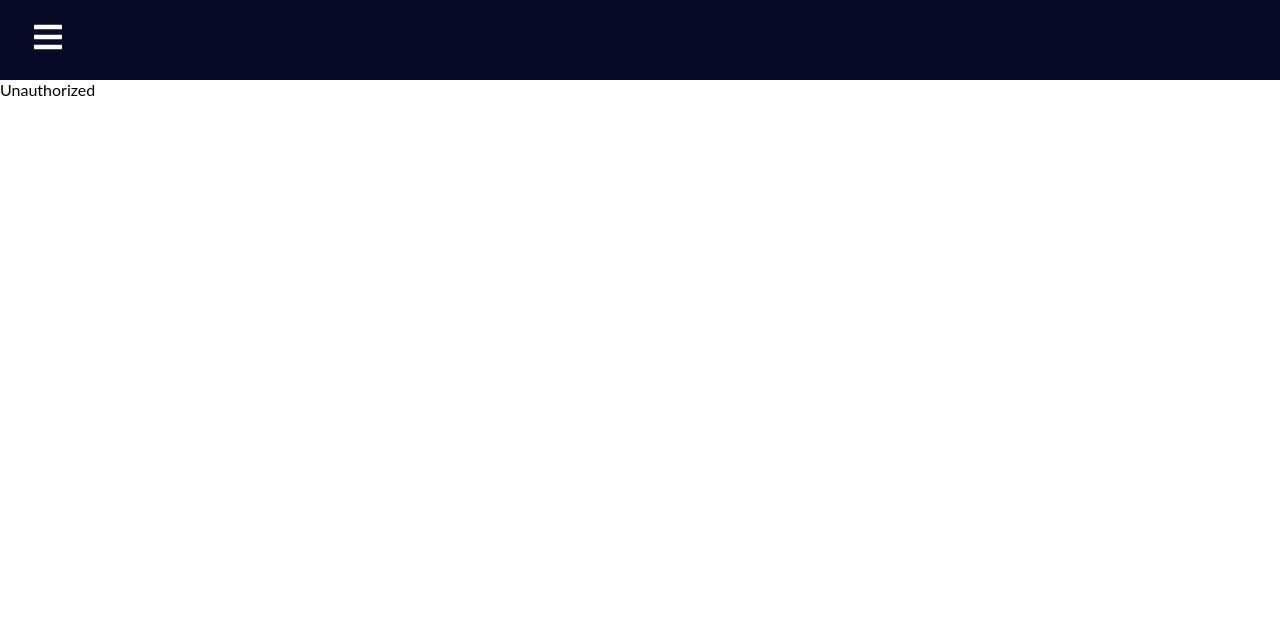
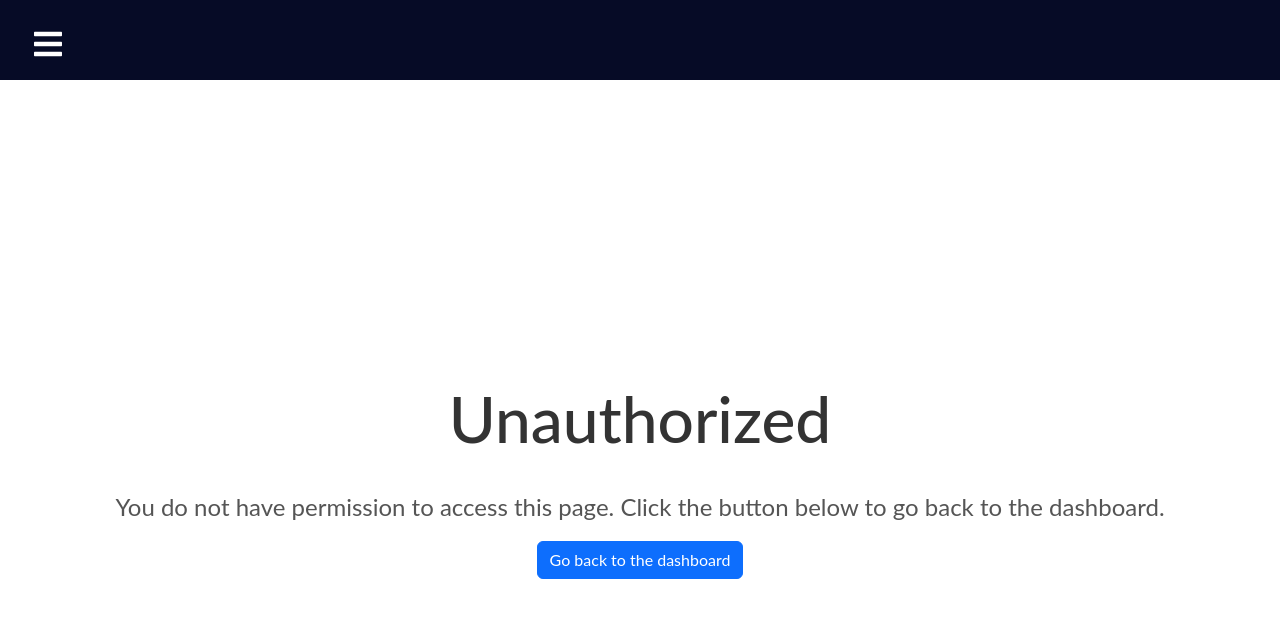
Before and after one commit to MogodanCristian/Zeit, a React (Vite) app: page /unauthorized in a window 1280 px wide. Shown: the top 618 px of the page. Built offline with nearby package versions, Linux system fonts and the light colour scheme; sample sign-in values are in the browser's storage.

Commit message:
Unauthorized page done.

```diff
--- a/src/App.jsx
+++ b/src/App.jsx
@@ -57,7 +57,7 @@ function App() {
             <>
               <Route path='/' element={<Dashboard />} />
               <Route path='/team' element={<Team />} />
-              <Route path='/projects' element={user.role === 'employee' ? <Projects /> : <Navigate to={'/unauthorized'} />} />
+              <Route path='/projects' element={user.role === 'manager' ? <Projects /> : <Navigate to={'/unauthorized'} />} />
             </>
           )}
         </Routes>
--- a/src/pages/Unauthorized.jsx
+++ b/src/pages/Unauthorized.jsx
@@ -1,8 +1,36 @@
 import React from 'react'
+import { Link } from 'react-router-dom'
+import styled from 'styled-components'
+import Button from 'react-bootstrap/Button';
+import "bootstrap/dist/css/bootstrap.min.css"
+const Container = styled.div`
+  display: flex;
+  flex-direction: column;
+  align-items: center;
+  justify-content: center;
+  height: 100vh;
+`
+
+const Title = styled.h1`
+  font-size: 4rem;
+  margin-bottom: 2rem;
+  color: #333;
+`
+
+const Description = styled.p`
+  font-size: 1.5rem;
+  color: #555;
+`
 
 const Unauthorized = () => {
   return (
-    <div>Unauthorized</div>
+    <Container>
+      <Title>Unauthorized</Title>
+      <Description>You do not have permission to access this page. Click the button below to go back to the dashboard.</Description>
+      <Link to={'/'}>
+          <Button>Go back to the dashboard</Button>
+      </Link>
+    </Container>
   )
 }
 
```
